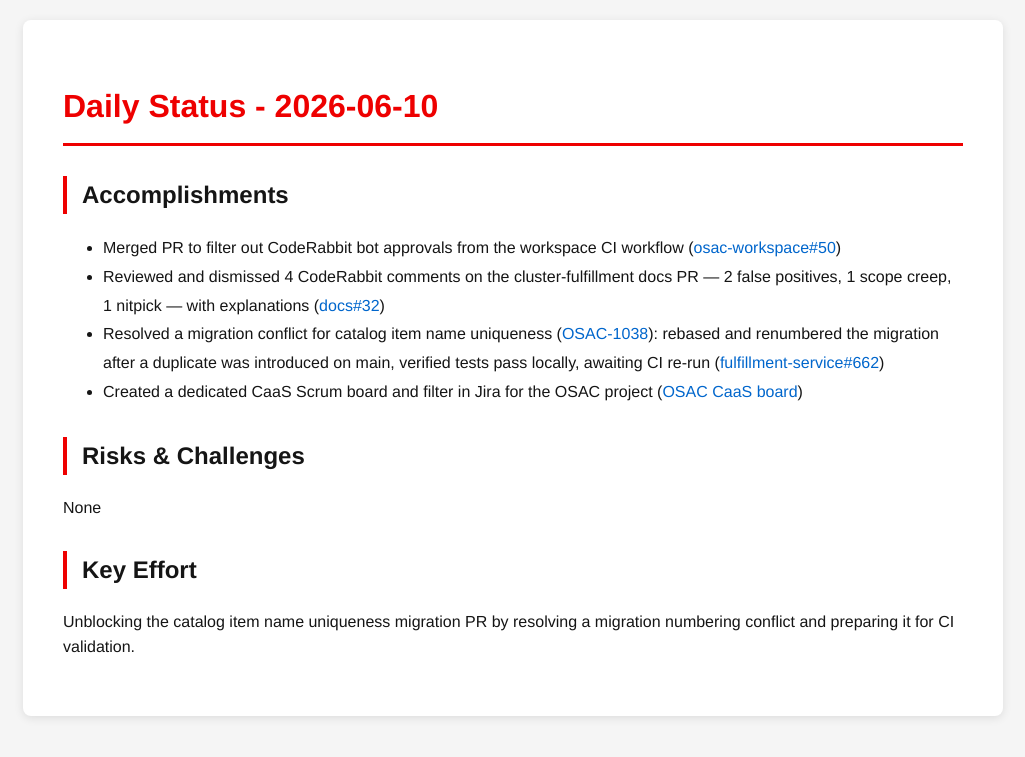
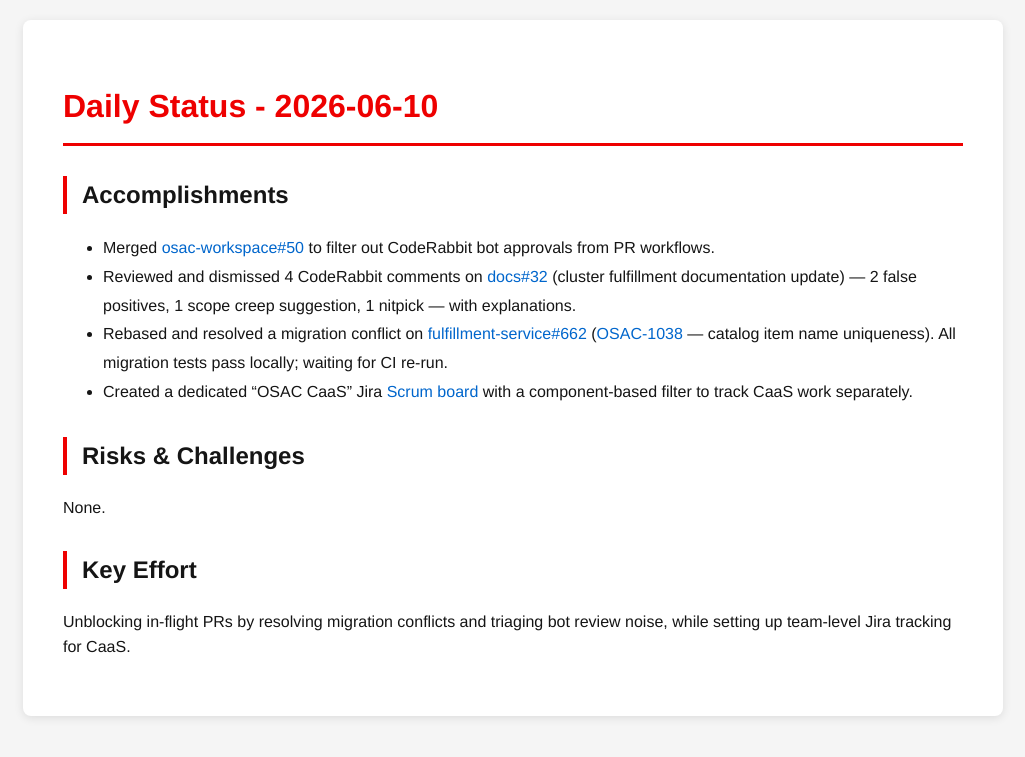
Before and after one commit to tzvatot/daily-status, a Jekyll site: the page built from 2026-06-10.md, in a window 1280 px wide. Shown: the top 757 px of the page, without its empty margins (127-1152 px from the left). Built offline with Jekyll 4.4.1, drawn with Linux system fonts in a browser that asks for light colours.

Commit message:
Daily status update - 2026-06-10

```diff
--- a/2026-06-10.md
+++ b/2026-06-10.md
@@ -7,13 +7,13 @@
 # Daily Status - 2026-06-10
 
 ## Accomplishments
-- Merged PR to filter out CodeRabbit bot approvals from the workspace CI workflow ([osac-workspace#50](https://github.com/osac-project/osac-workspace/pull/50))
-- Reviewed and dismissed 4 CodeRabbit comments on the cluster-fulfillment docs PR — 2 false positives, 1 scope creep, 1 nitpick — with explanations ([docs#32](https://github.com/osac-project/docs/pull/32))
-- Resolved a migration conflict for catalog item name uniqueness ([OSAC-1038](https://redhat.atlassian.net/browse/OSAC-1038)): rebased and renumbered the migration after a duplicate was introduced on main, verified tests pass locally, awaiting CI re-run ([fulfillment-service#662](https://github.com/osac-project/fulfillment-service/pull/662))
-- Created a dedicated CaaS Scrum board and filter in Jira for the OSAC project ([OSAC CaaS board](https://redhat.atlassian.net/jira/software/c/projects/OSAC/boards/12411))
+- Merged [osac-workspace#50](https://github.com/osac-project/osac-workspace/pull/50) to filter out CodeRabbit bot approvals from PR workflows.
+- Reviewed and dismissed 4 CodeRabbit comments on [docs#32](https://github.com/osac-project/docs/pull/32) (cluster fulfillment documentation update) — 2 false positives, 1 scope creep suggestion, 1 nitpick — with explanations.
+- Rebased and resolved a migration conflict on [fulfillment-service#662](https://github.com/osac-project/fulfillment-service/pull/662) ([OSAC-1038](https://redhat.atlassian.net/browse/OSAC-1038) — catalog item name uniqueness). All migration tests pass locally; waiting for CI re-run.
+- Created a dedicated "OSAC CaaS" Jira [Scrum board](https://redhat.atlassian.net/jira/software/c/projects/OSAC/boards/12411) with a component-based filter to track CaaS work separately.
 
 ## Risks & Challenges
-None
+None.
 
 ## Key Effort
-Unblocking the catalog item name uniqueness migration PR by resolving a migration numbering conflict and preparing it for CI validation.
+Unblocking in-flight PRs by resolving migration conflicts and triaging bot review noise, while setting up team-level Jira tracking for CaaS.
```
